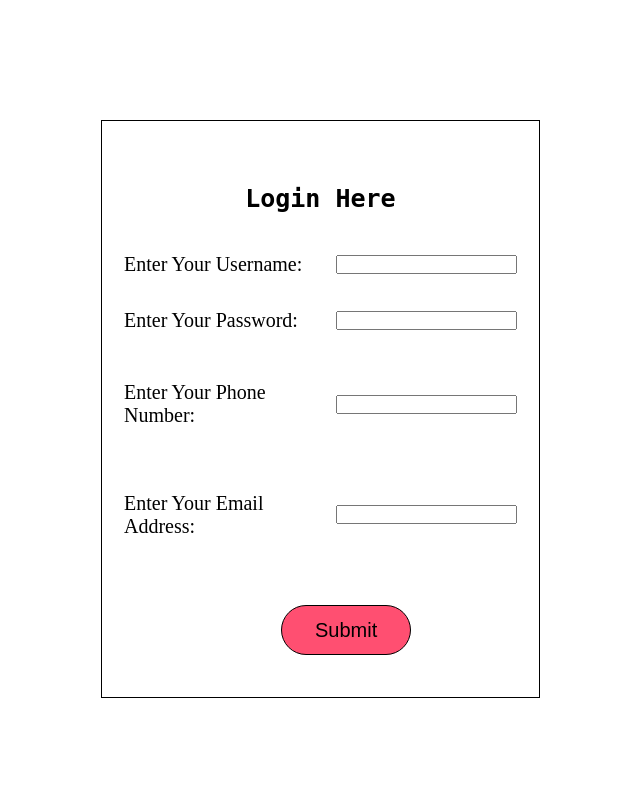
After one commit to dhruv-203/programming, a PHP site: page /php_server/logon.php in a window 1280 px wide. The commit adds this page. Shown: the whole page, without its empty margins (347-987 px from the left). Run offline with PHP 8.4, Linux system fonts and the light colour scheme.

Commit message:
added pracs

```diff
--- /dev/null
+++ b/logon.php
@@ -0,0 +1,216 @@
+<!DOCTYPE html>
+<html lang="en">
+<head>
+    <meta charset="UTF-8">
+    <meta http-equiv="X-UA-Compatible" content="IE=edge">
+    <meta name="viewport" content="width=device-width, initial-scale=1.0">
+    <title>Document</title>
+    <style>
+        html,body{
+            width: 100%;height: 100%;
+
+        }
+        *{
+            margin: 0;padding: 0;
+        }
+        .output{
+            position: absolute;
+            top:30%;
+            left:11%;
+        }
+        .title{
+            position: relative;
+            height: 10%;
+            text-align: center;
+            width: 100%;
+            font-size: 25px;
+            top: 43px;
+            /* margin-top: 10px; */
+            font-family: monospace;
+            font-weight: 700;
+        }
+        .main{
+            height: 67%;
+            position: absolute;
+            width:31%;
+            padding: 20px;
+            left:35%;
+            top:15%;
+            font-size: 14px;
+            border: 1px black solid ;
+        }
+        form{
+            width: 100%;
+            height: 85%;
+            margin-top: 41px;
+        }
+        table{
+            width: 100%;
+            height: 100%;
+        }
+        td,tr{
+            padding: 0;
+        }
+        tbody{
+
+            width: 100%;
+            height: 100%;
+        }
+        .error{
+            color: red;
+        }
+        .submit{
+            width: 130px;
+            border-radius: 100px;
+            height: 50px;
+            font-size: 20px;
+            background: none;
+            background-color: #ff4f71;
+            border: 1px solid black;
+            position: relative;
+            left: 40%;
+        }
+        label{
+            font-size: 20px;
+        }
+    </style>
+</head>
+<body>
+    <?php
+    $name_err=$pass_err=$mail_err=$tel_err="";
+    $name=$mail=$pass=$tel="";
+    $success="";
+    $bol=false;
+    if($_SERVER["REQUEST_METHOD"]=="POST"){
+        if(empty($_REQUEST["Username"])){
+            $name_err="* Username cannot be Empty";
+            $bol=true;
+        }
+        else{
+            if(preg_match("/^[A-Za-z][A-Za-z0-9_]{7,29}$/",$_REQUEST["Username"])){
+                $name=$_REQUEST["Username"];
+            }
+            else{
+                $name_err="* Username should start with an alphabet. All other characters can be alphabets, numbers or an underscore";
+                $bol=true;
+            }
+        }
+        if(empty($_REQUEST["password"])){
+            $pass_err="* Password cannot be Empty";
+            $bol=true;
+        }
+        else{
+            if(!preg_match("/^(?=.*[a-z])(?=.*[A-Z])(?=.*\d)(?=.*[#$@!%&*?])[A-Za-z\d#$@!%&*?]{8,30}$/",$_REQUEST["password"])){
+                $pass_err="* Min 1 uppercase letter, Min 1 lowercase letter, Min 1 special character, Min 1 number, Min 8 characters, Max 30 characters.";
+                $bol=true;
+            }
+            {
+                $pass=$_REQUEST['password'];
+            }
+        }    if(empty($_REQUEST["number"])){
+            $tel_err="* Phone Number cannot be Empty";
+            $bol=true;
+        }
+        else{
+            if(preg_match("/^[0-9]{10}$/",$_REQUEST["number"])){
+                $tel=$_REQUEST["number"];
+            }
+            else{
+                $tel_err="* Phone number can only have 10 digits";
+                $bol=true;
+            }
+        }    if(empty($_REQUEST["email"])){
+            $mail_err="* Email cannot be Empty";
+            $bol=true;
+        }
+        else{
+            if(filter_var($_REQUEST["email"], FILTER_VALIDATE_EMAIL)){
+                $mail=$_REQUEST["email"];
+                $mail=filter_var($mail,FILTER_SANITIZE_EMAIL);
+            }
+            else{
+                $mail_err="* Not a Valid Email";
+                $bol=true;
+            }
+        }
+        if(!$bol){
+                $connect = mysqli_connect("localhost","root","","UserDetails");
+                $sql="INSERT INTO USERS VALUES(?,?,?,?)";
+                $prep=mysqli_prepare($connect,$sql);
+                if(!mysqli_stmt_bind_param($prep,"ssis",$name,$pass,$tel,$mail)){
+                    echo mysqli_error($connect);
+                }
+                if(!mysqli_stmt_execute($prep)){
+                    echo mysqli_stmt_error($prep);
+                }
+                else{
+                    sleep(3);
+                    header("Location: http://localhost/php_server/login.php");
+                }
+        }
+        if(!empty($name_err)){
+            $name="";
+        }
+        if(!empty($pass_err)){
+            $pass="";
+        }
+        if(!empty($mail_err)){
+            $mail="";
+        }
+        if(!empty($tel_err)){
+            $tel="";
+        }
+
+    }
+    ?>
+    <div class="main">
+    <div class="title">
+        <p>Login Here</p><br>
+    </div>
+        <form action="<?php echo"$_SERVER[PHP_SELF]" ?>" method="post">
+        <table>
+            <tr>
+                <td>
+                <label for="usname">Enter Your Username: </label>
+                </td>
+                <td>
+                    <input type="text" name="Username" value="<?php echo "$name"; ?>" id="usname"><span class="error">         <?php echo"$name_err";?></span><br>
+                </td>
+            </tr>
+            <tr>
+                <td>
+                <label for="pass">Enter Your Password: </label>
+                </td>
+                <td>
+                <input type="password" name="password" value="<?php echo "$pass"; ?>" id="pass"><span class="error">           <?php echo"$pass_err";?></span><br>
+                </td>
+            </tr>
+            <tr>
+                <td>
+                <label for="Phone">Enter Your Phone Number: </label>
+                </td>
+                <td>
+            <input type="tel" name="number"  value="<?php echo "$tel"; ?>" id="Phone"><span class="error">                     <?php echo"$tel_err";?></span><br>
+                </td>
+            </tr>
+            <tr>
+                <td>
+                <label for="email">Enter Your Email Address: </label>
+                </td>
+                <td>
+                    <input type="email" name="email" value="<?php echo "$mail"; ?>" id="email"><span class="error">            <?php echo"$mail_err";?></span><br>
+                </td>
+            </tr>
+            <tr>
+                <td colspan="2">
+            <input type="submit" value="Submit" class="submit">
+                </td>
+            </tr>
+        </table>
+        </form>
+    </div>
+    </div>
+
+
+</body>
+</html>
```
Also changed, not shown: formRegistration.php (+12 -9 lines), login.php (added, +88 -0 lines).
